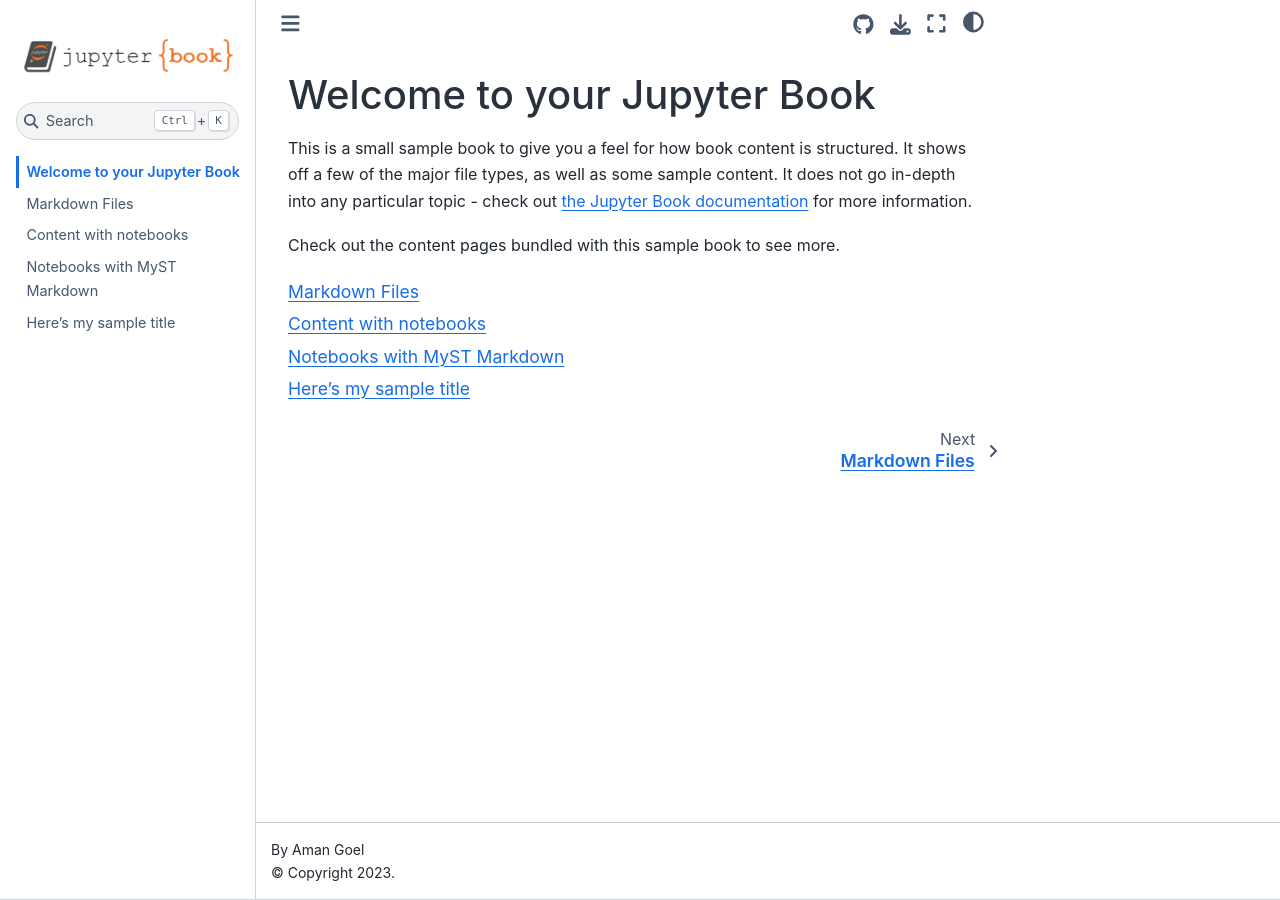
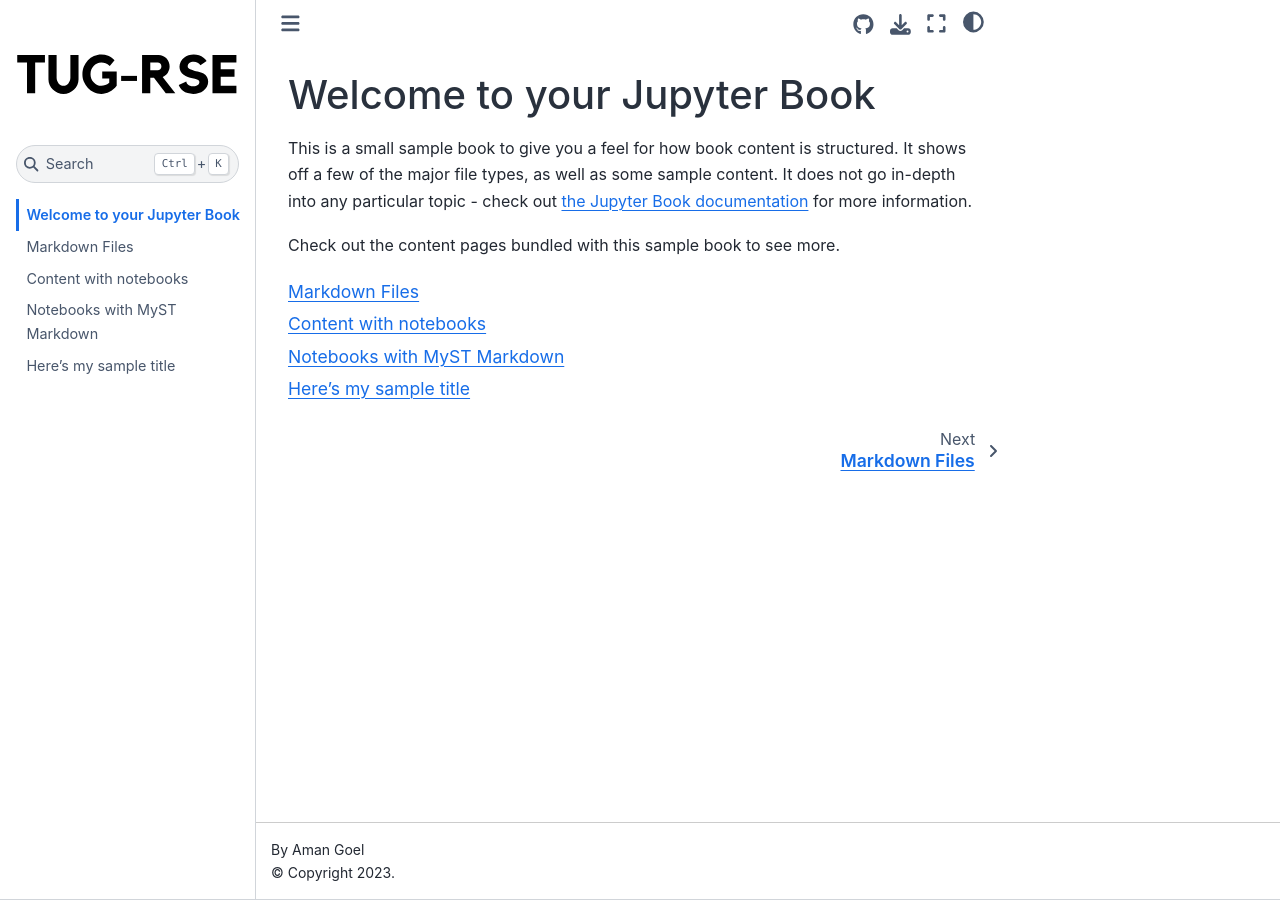
Before and after one commit to amangoel185/undergraduate-guide-to-RSE, a Jupyter Book: the page built from book/intro.md, in a window 1280 px wide. Built offline with Jupyter Book 1.0.4 settings and Sphinx 7.4.7 and the Sphinx Book theme 1.1.4, drawn with Linux system fonts in a browser that asks for light colours.

Commit message:
feat: update logo

```diff
--- a/book/_config.yml
+++ b/book/_config.yml
@@ -3,7 +3,7 @@
 
 title: The Undergraduate's Guide To Research Software Engineering
 author: Aman Goel
-logo: logo.png
+logo: logo.svg
 
 # Force re-execution of notebooks on each build.
 # See https://jupyterbook.org/content/execute.html
```
Also changed, not shown: book/logo.png (deleted), book/logo.svg (added).
